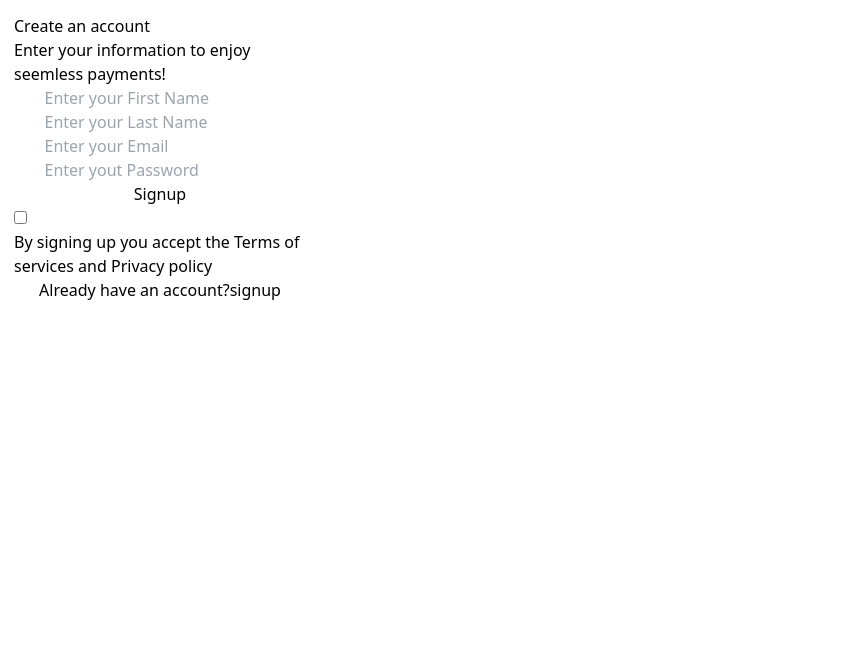
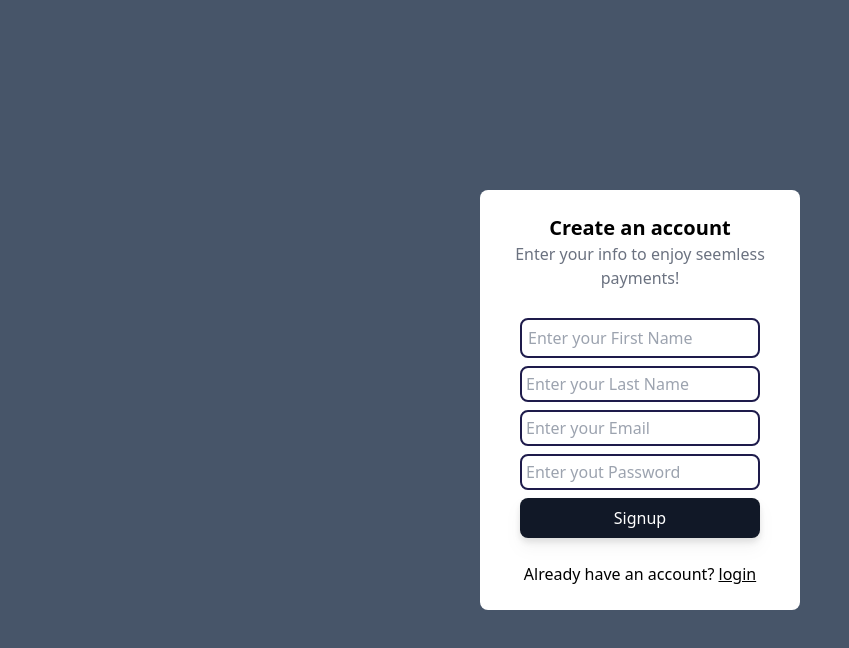
Before and after one commit to KiranPolaki/paytm-clone, a React (Vite) app in the folder frontend/: page /signup in a window 1280 px wide. Shown: the top 648 px of the page, without its empty margins (0-849 px from the left). Built offline with nearby package versions, Linux system fonts and the light colour scheme.

Commit message:
front end signup completed

```diff
--- a/frontend/src/components/Signup.jsx
+++ /dev/null
@@ -1,29 +0,0 @@
-export function Signup() {
-  return (
-    <>
-      <div className="flex flex-col justify-center items-center bg-white text-black w-80 h-2/4 p-3.5">
-        <div>
-          <h1>Create an account</h1>
-          <p>Enter your information to enjoy seemless payments!</p>
-        </div>
-        <div className="flex flex-col">
-          <input placeholder="Enter your First Name" />
-          <input placeholder="Enter your Last Name" />
-          <input placeholder="Enter your Email" />
-          <input placeholder="Enter yout Password" />
-          <button>Signup</button>
-        </div>
-        <div>
-          <input type="checkbox" />
-          <div>
-            By signing up you accept the <span>Terms of services</span> and{" "}
-            <span>Privacy policy</span>
-          </div>
-        </div>
-        <p>
-          Already have an account?<a href="signup.com">signup</a>
-        </p>
-      </div>
-    </>
-  );
-}
--- a/frontend/src/components/Dashboard.jsx
+++ b/frontend/src/pages/Dashboard.jsx
@@ -4,7 +4,7 @@ function Dashboard() {
       <div className="w-1/2 h-full flex items-center flex-col">
         <div className="w-full h-1/5">Welcome to Paytm V01</div>
         <div className="w-full flex gap-1 h-2/5">
-          <input type="search" className="w-9/12" />
+          <input type="search" className="w-9/12 h-auto" />
           <button className="w-1/5">search</button>
         </div>
         <div className="flex w-full h-2/5 items-center justify-center">
--- /dev/null
+++ b/frontend/src/pages/Signup.jsx
@@ -0,0 +1,50 @@
+export function Signup() {
+  return (
+    <>
+      <div className="flex flex-col justify-center items-center bg-slate-600 text-black w-full h-screen">
+        <div className="w-80 h-max p-6 bg-white rounded-lg flex flex-col items-center justify-center">
+          <div className="pb-3">
+            <h1 className="text-center font-bold text-xl">Create an account</h1>
+            <p className="text-center text-gray-500">
+              Enter your info to enjoy seemless payments!
+            </p>
+          </div>
+          <div className="flex flex-col gap-2 p-4 w-full pb-6">
+            <input
+              placeholder="Enter your First Name"
+              className="border-2 border-indigo-950 rounded-lg p-1.5"
+            />
+            <input
+              placeholder="Enter your Last Name"
+              className="border-2 border-indigo-950 rounded-lg p-1"
+            />
+            <input
+              placeholder="Enter your Email"
+              className="border-2 border-indigo-950 rounded-lg p-1"
+            />
+            <input
+              placeholder="Enter yout Password"
+              className="border-2 border-indigo-950 rounded-lg p-1"
+            />
+            <button className="drop-shadow-lg bg-gray-900 rounded-lg p-2 text-white">
+              Signup
+            </button>
+          </div>
+          {/* <div>
+            <input type="checkbox" />
+            <div>
+              By signing up you accept the <span>Terms of services</span> and{" "}
+              <span>Privacy policy</span>
+            </div>
+          </div> */}
+          <p>
+            Already have an account?{" "}
+            <a href="signup.com" className="underline">
+              login
+            </a>
+          </p>
+        </div>
+      </div>
+    </>
+  );
+}
```
Also changed, not shown: frontend/src/App.jsx (+4 -4 lines), frontend/src/pages/SendMoney.jsx (renamed from frontend/src/components/SendMoney.jsx), frontend/src/pages/Signin.jsx (renamed from frontend/src/components/Signin.jsx).
